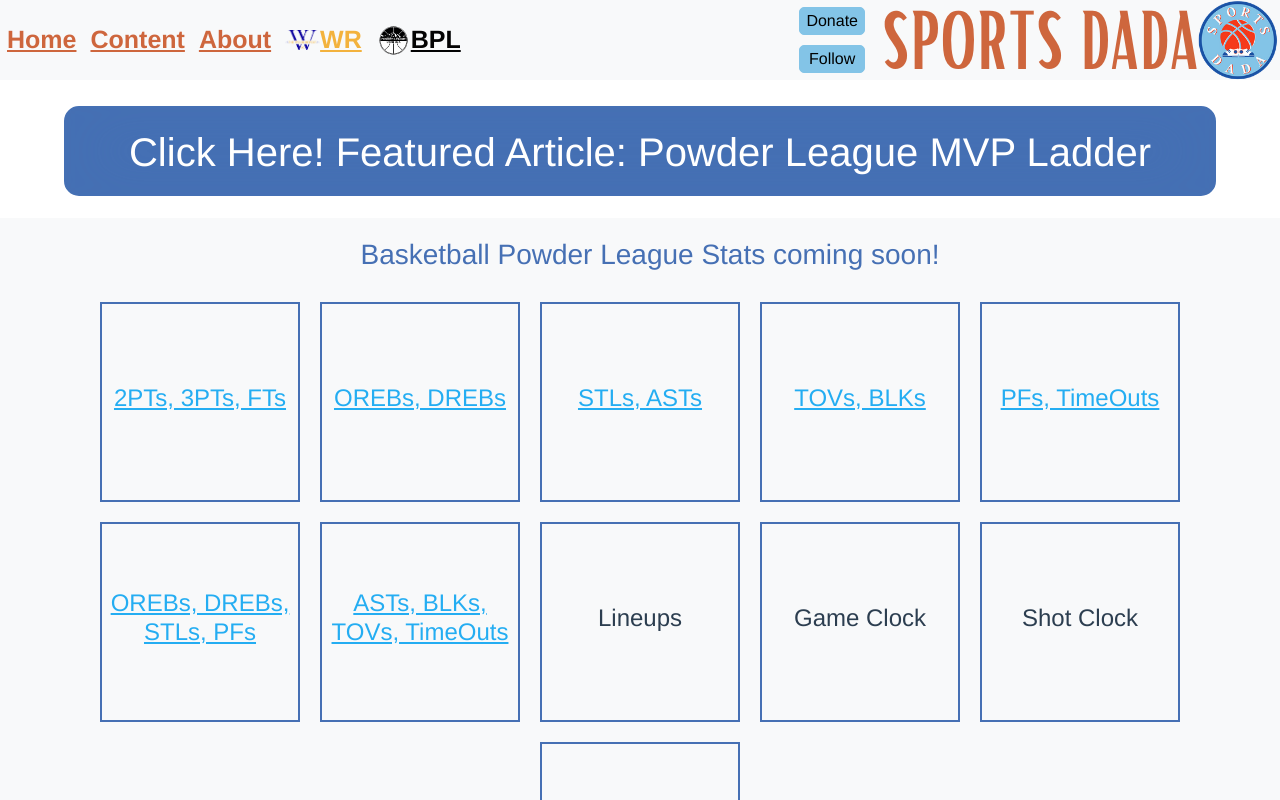
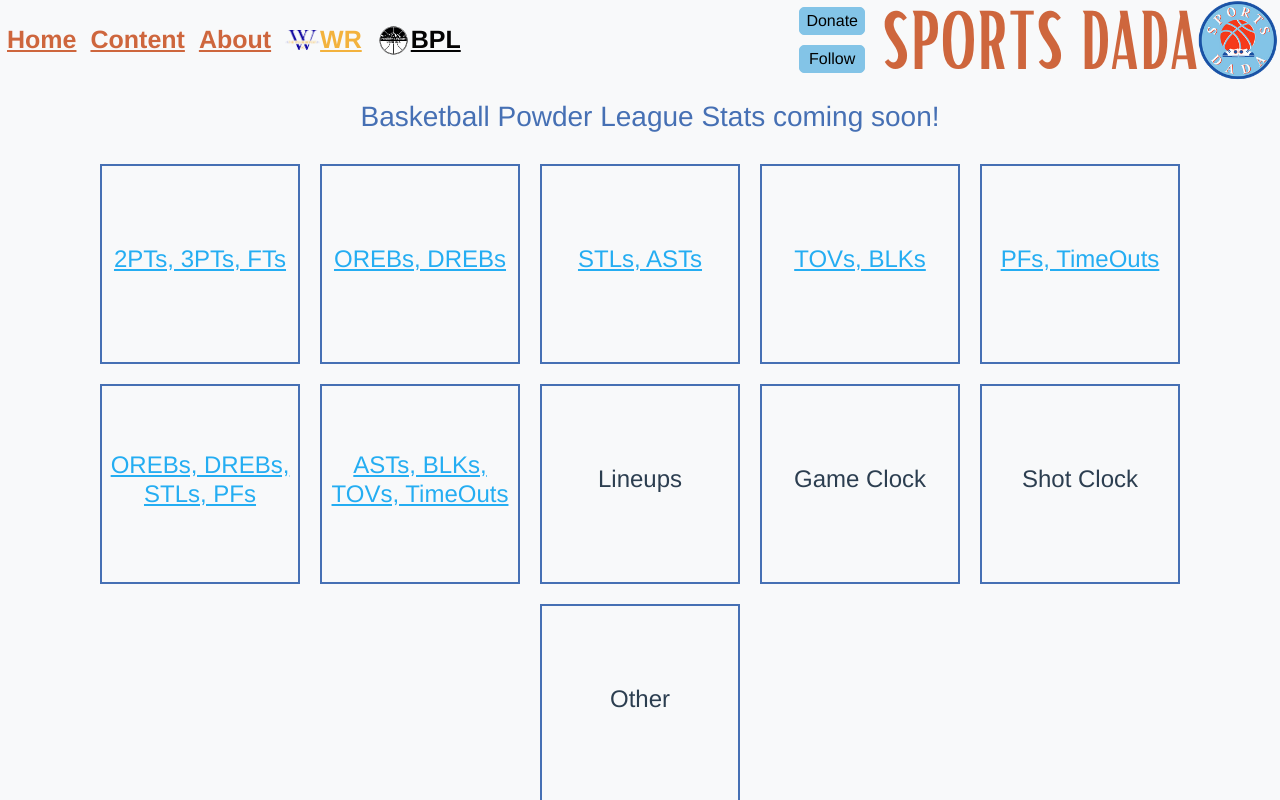
Before and after one commit to chardensoft/sportsdada, a Vue app in the folder front-end/: page /Powder in a window 1280 px wide. Shown: the top 800 px of the page. Built offline with nearby package versions, Linux system fonts and the light colour scheme.

Commit message:
removed featured

```diff
--- a/front-end/src/components/Header.vue
+++ b/front-end/src/components/Header.vue
@@ -51,7 +51,7 @@
 
       </nav>
     </div>
-    <Featured />
+    <!-- <Featured /> -->
   </div>
 </template>
 
--- a/front-end/src/components/PowderHead.vue
+++ b/front-end/src/components/PowderHead.vue
@@ -62,7 +62,7 @@
 
       </nav>
     </div>
-    <Featured />
+    <!-- <Featured /> -->
   </div>
 </template>
 
```
